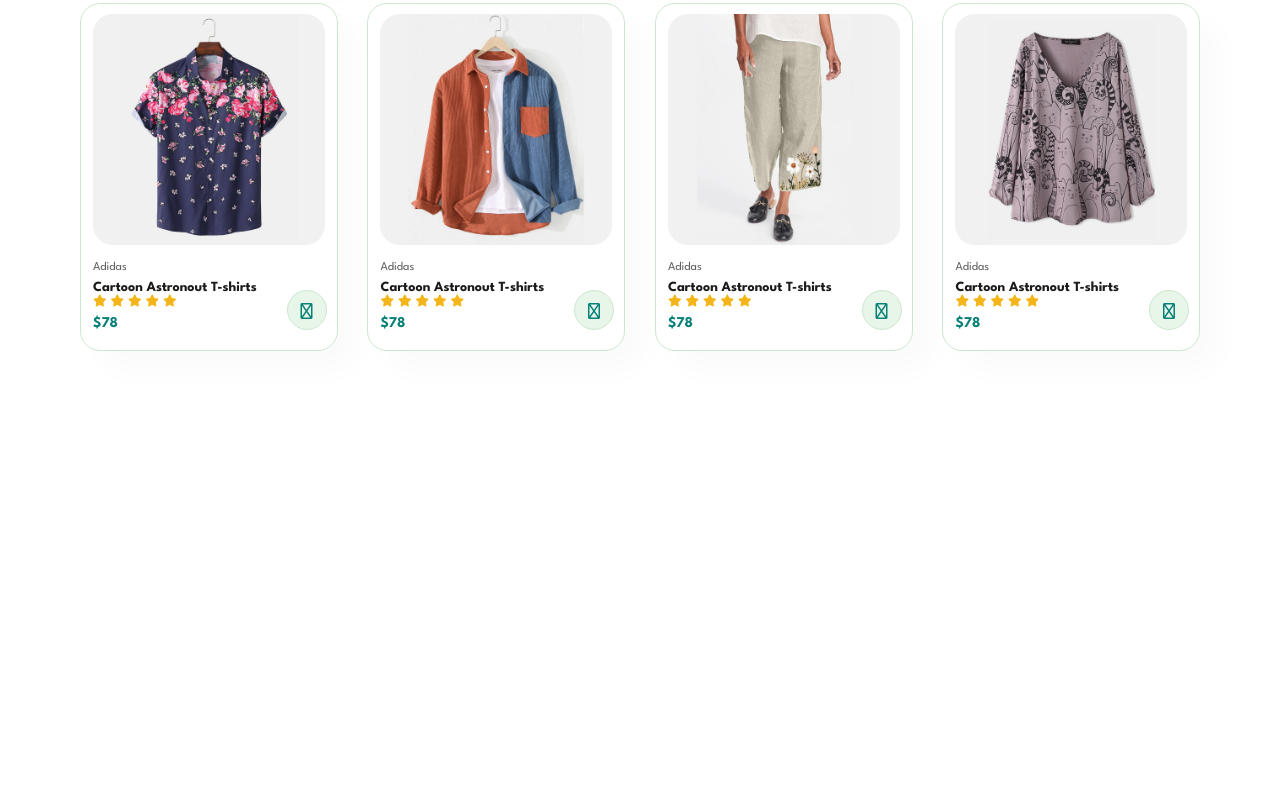
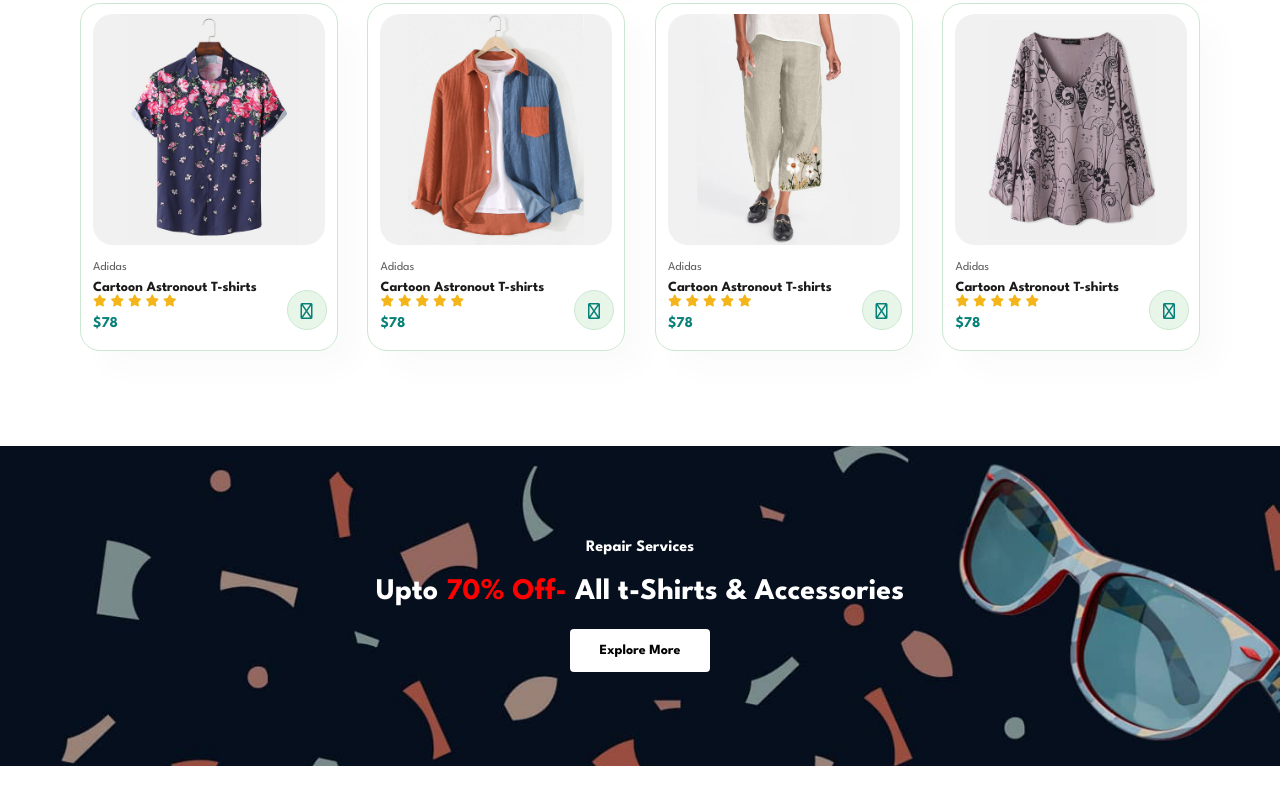
Before and after one commit to rishabh02dev/Kara-Fashion-Brand-Ecommerce-Website, a plain HTML site: page index.html in a window 1280 px wide. Shown: the part 1664-2468 px from the top of the page. Before the commit the page ends 2070 px from the top, so only its background shows below. Drawn offline with Linux system fonts and the light colour scheme.

Commit message:
Banner Added

```diff
--- a/index.html
+++ b/index.html
@@ -193,6 +193,11 @@
             </div>
         </div>
     </section>
+    <section id="banner" class="section-m1">
+        <h4>Repair Services</h4>
+        <h2>Upto <span>70% Off- </span> All t-Shirts & Accessories</h2>
+        <button class="normal">Explore More</button>
+    </section>
 
 
     <script src="script.js"></script>
--- a/style.css
+++ b/style.css
@@ -42,6 +42,19 @@ p{
 
 .section-m1{
     margin: 40px 0;
+}
+
+button.normal{
+    font-size: 14px;
+    font-weight: 600;
+    padding: 15px 30px;
+    color: black;
+    background-color: #fff;
+    border-radius: 4px;
+    cursor: pointer;
+    border: none;
+    outline: none;
+    transition: 0.2s;
 }
 
 body{
@@ -263,5 +276,39 @@ body{
     right: 10px;
 }
 
+#banner{
+    display: flex;
+    flex-direction: column;
+    justify-content: center;
+    align-items: center;
+    text-align: center;
+    background-image: url(/img/banner/b2.jpg);
+    width: 100%;
+    height: 40vh;
+    background-size: cover;
+    background-position: center;
+
+}
+
+#banner h4{
+    color: #fff;
+    font-size: 16px;
+}
+
+#banner h2{
+    color: #fff;
+    font-size: 30px;
+    padding: 10px 0;
+}
+
+#banner h2 span{
+    color: red;
+}
+
+#banner button:hover{
+    background-color: #088178;
+    color:  #fff;
+}
+
 
 /* Shop Page*/
```
